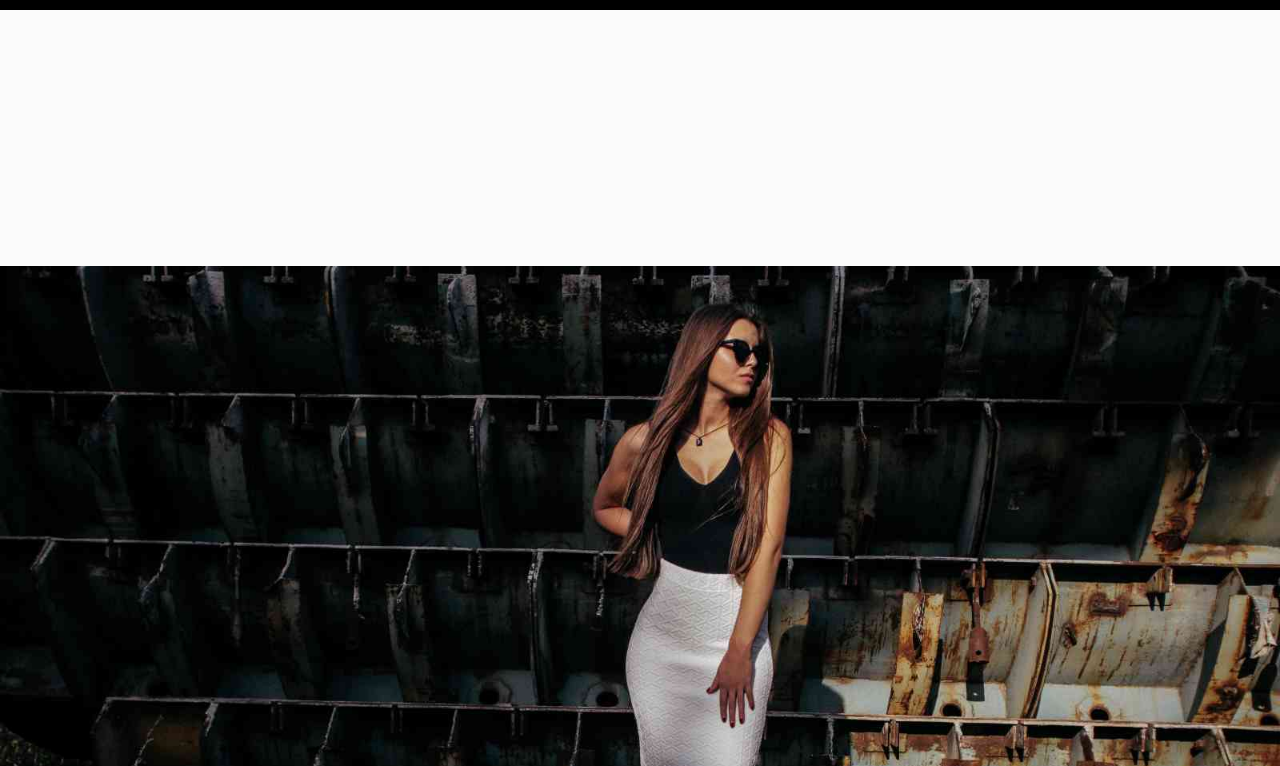
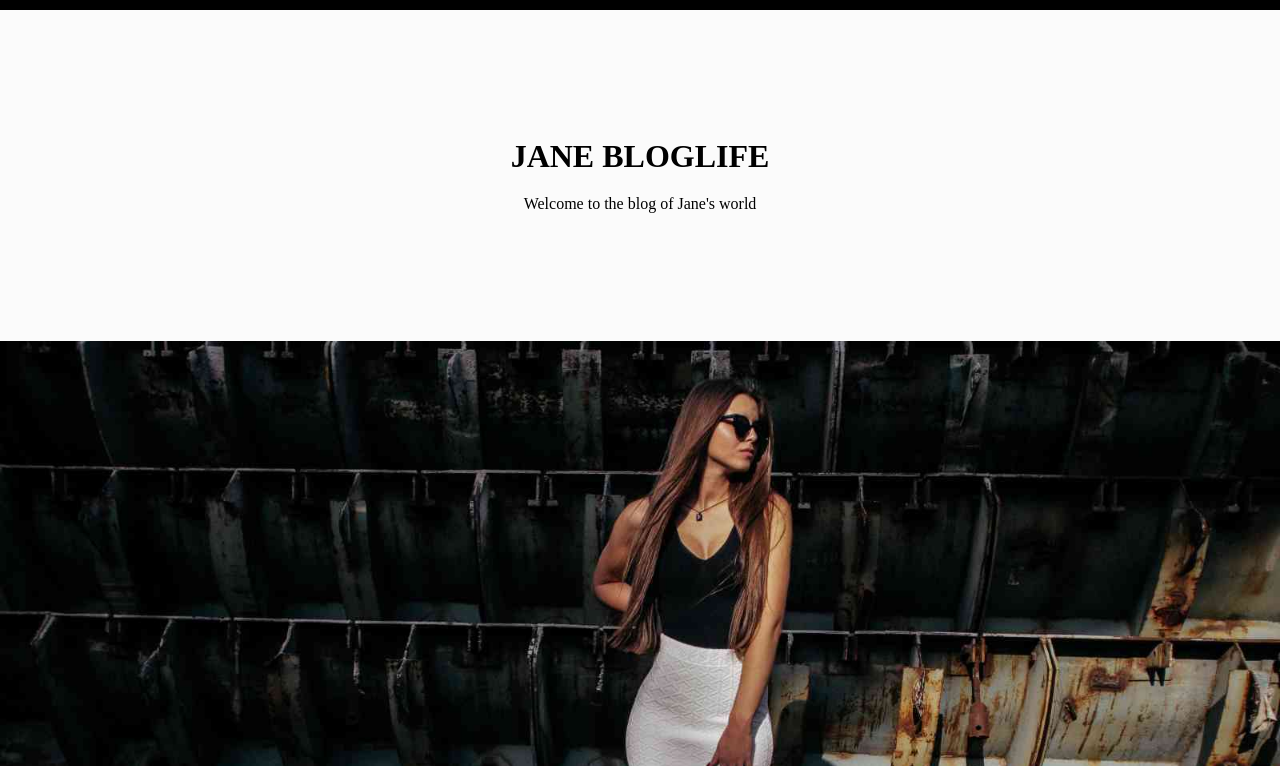
Before and after one commit to GajuQueen/practicerep2, a plain HTML site: page index.html in a window 1280 px wide. Shown: the part 34-800 px from the top of the page. Drawn offline with nearby package versions, Linux system fonts and the light colour scheme.

Commit message:
4th commit
html on title

```diff
--- a/index.html
+++ b/index.html
@@ -21,8 +21,12 @@
         </div>
         <div class="search"><a href="#"><i class="ri-search-line"></i></a></div>
     </header>
+    <!-- TITLE********************************************************************************* -->
     <div class="title">
-        <p id="title"></p>
+        <div id="title">
+<h1>JANE BLOGLIFE</h1>
+<P>Welcome to the blog of <span>Jane's world</span></P>
+        </div>
     <img src="./Assets/jane.jpg">
 </div>
 <section class="descri">
--- a/style.css
+++ b/style.css
@@ -22,6 +22,10 @@ header{
 #title{
 background-color: rgb(251, 251, 251);
 padding: 10%;
+display: flex;
+flex-direction: column;
+align-items: center;
+gap: 20px;
 }
 .title img{
     width: 100%;
```
